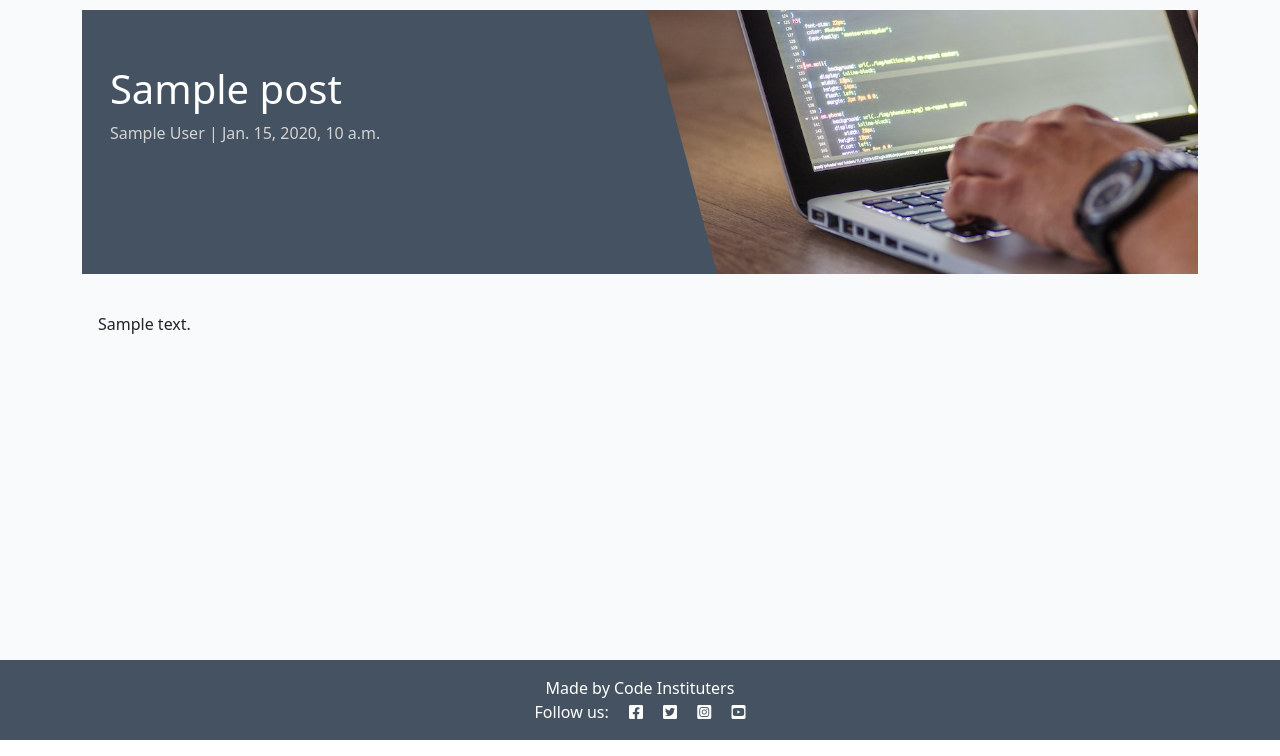
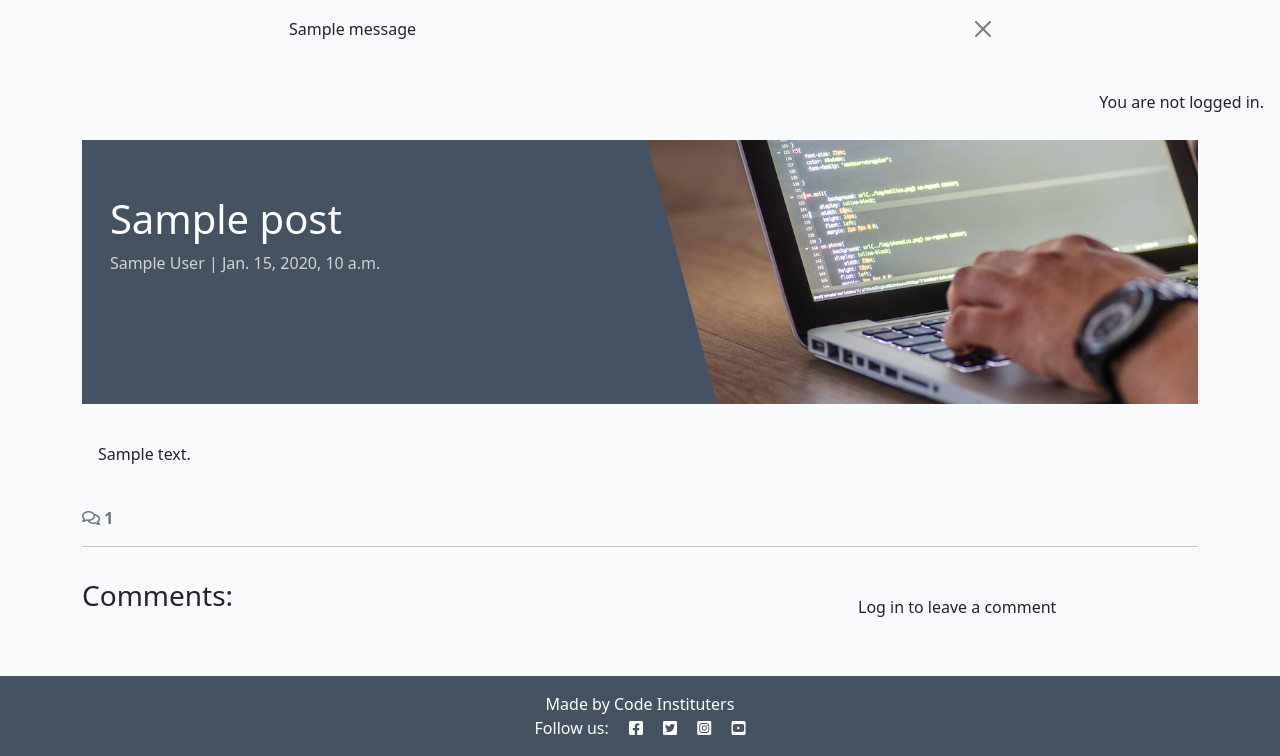
Before and after one commit to benschaf/django-blog-ci, a Django app: template blog/templates/blog/post_detail.html in a window 1280 px wide. Shown: the part 60-816 px from the top of the page. Run offline with Django 4.2, Linux system fonts and the light colour scheme; the template is opened without the code that fills it: most values are stand-ins (such as "Sample title", 1, 10 or a date in 2020); one stand-in notice (Sample message) is shown; some libraries are stand-ins or nearby versions.

Commit message:
setup comment from

```diff
--- a/blog/models.py
+++ b/blog/models.py
@@ -17,7 +17,6 @@ class Post(models.Model):
     created_on = models.DateTimeField(auto_now_add=True)
     status = models.IntegerField(choices=STATUS, default=0)
     updated_on = models.DateTimeField(auto_now=True)
-
     class Meta:
         ordering = ["-created_on"]
 
--- a/blog/templates/blog/post_detail.html
+++ b/blog/templates/blog/post_detail.html
@@ -1,5 +1,6 @@
 {% extends 'base.html' %} {% block content %}
 {% load static %}
+{% load crispy_forms_tags %}
 
 <div class="masthead">
     <div class="container">
@@ -29,6 +30,64 @@
             </div>
         </div>
     </div>
+    <!-- Displaying count of comments -->
+    <div class="row">
+        <div class="col-12">
+            <strong class="text-secondary">
+                <i class="far fa-comments"></i> {{ comment_count }}
+            </strong>
+        </div>
+        <div class="col-12">
+            <hr>
+        </div>
+    </div>
+    <!-- Displaying Comments -->
+    <div class="row">
+        <div class="col-md-8 card mb-4  mt-3 ">
+            <h3>Comments:</h3>
+            <div class="card-body">
+                <!-- We want a for loop inside the empty control tags
+          to iterate through each comment in comments -->
+                {% for comment in comments %}
+                <div class="p-2 comments
+          {% if not comment.approved and comment.author == user %}
+          faded{% elif not comment.approved %} d-none{% endif %}">
+                    <p class="font-weight-bold">
+                        {{ comment.author }}
+                        <span class="font-weight-normal">
+                            {{ comment.created_on }}
+                        </span> wrote:
+                    </p>
+                    <div id="comment{{ comment.id }}">
+                        {{ comment.body | linebreaks }}
+                    </div>
+                    {% if not comment.approved and comment.author == user %}
+                    <p class="approval">
+                        This comment is awaiting approval
+                    </p>
+                    {% endif %}
+                </div>
+                <!-- Our for loop ends here -->
+                {% endfor %}
+            </div>
+        </div>
+        <!-- Creating New Comments -->
+        <div class="col-md-4 card mb-4 mt-3">
+            <div class="card-body">
+                {% if user.is_authenticated %}
+                <h3>Leave a comment:</h3>
+                <p>Posting as: {{ user.username }}</p>
+                <form id="commentForm" method="post" style="margin-top: 1.3em;">
+                    {{ comment_form | crispy }}
+                    {% csrf_token %}
+                    <button id="submitButton" type="submit" class="btn btn-signup btn-lg">Submit</button>
+                </form>
+                {% else %}
+                <p>Log in to leave a comment</p>
+                {% endif %}
+            </div>
+        </div>
+    </div>
 </div>
 
 {% endblock content %}
--- a/codestar/settings.py
+++ b/codestar/settings.py
@@ -44,6 +44,8 @@ INSTALLED_APPS = [
     'allauth',
     'allauth.account',
     'allauth.socialaccount',
+    'crispy_forms',
+    'crispy_bootstrap5',
     'django_summernote',
     'blog',
     'about',
@@ -52,6 +54,9 @@ INSTALLED_APPS = [
 SITE_ID = 1
 LOGIN_REDIRECT_URL = '/'
 LOGOUT_REDIRECT_URL = '/'
+
+CRISPY_ALLOWED_TEMPLATE_PACKS = "bootstrap5"
+CRISPY_TEMPLATE_PACK = "bootstrap5"
 
 MIDDLEWARE = [
     'django.middleware.security.SecurityMiddleware',
--- a/requirements.txt
+++ b/requirements.txt
@@ -1,7 +1,9 @@
 asgiref==3.7.2
+crispy-bootstrap5==0.7
 dj-database-url==0.5.0
 Django==4.2.7
 django-allauth==0.57.2
+django-crispy-forms==2.1
 django-summernote==0.8.20.0
 gunicorn==20.1.0
 oauthlib==3.2.2
--- a/templates/base.html
+++ b/templates/base.html
@@ -72,8 +72,29 @@
             </div>
         </div>
     </nav>
+    <!-- displaying Django messages -->
+    <div class="container">
+        <div class="row">
+            <div class="col-md-8 offset-md-2">
+                {% for message in messages %}
+                <div class="alert {{ message.tags }} alert-dismissible fade show" id="msg" role="alert">
+                    {{ message | safe }}
+                    <button type="button" class="btn-close" data-bs-dismiss="alert" aria-label="Close"></button>
+                </div>
+                {% endfor %}
+            </div>
+        </div>
+    </div>
 
     <main class="flex-shrink-0 main-bg">
+
+        <p class="text-end m-3">
+            {% if user.is_authenticated %}
+            You are logged in as {{ user }}
+            {% else %}
+            You are not logged in.
+            {% endif %}
+        </p>
 
         {% block content %}
         <!-- Content Goes here -->
```
Also changed, not shown: blog/forms.py (added, +8 -0 lines), blog/views.py (+25 -1 lines), templates/account/signup.html (+31 -14 lines).
